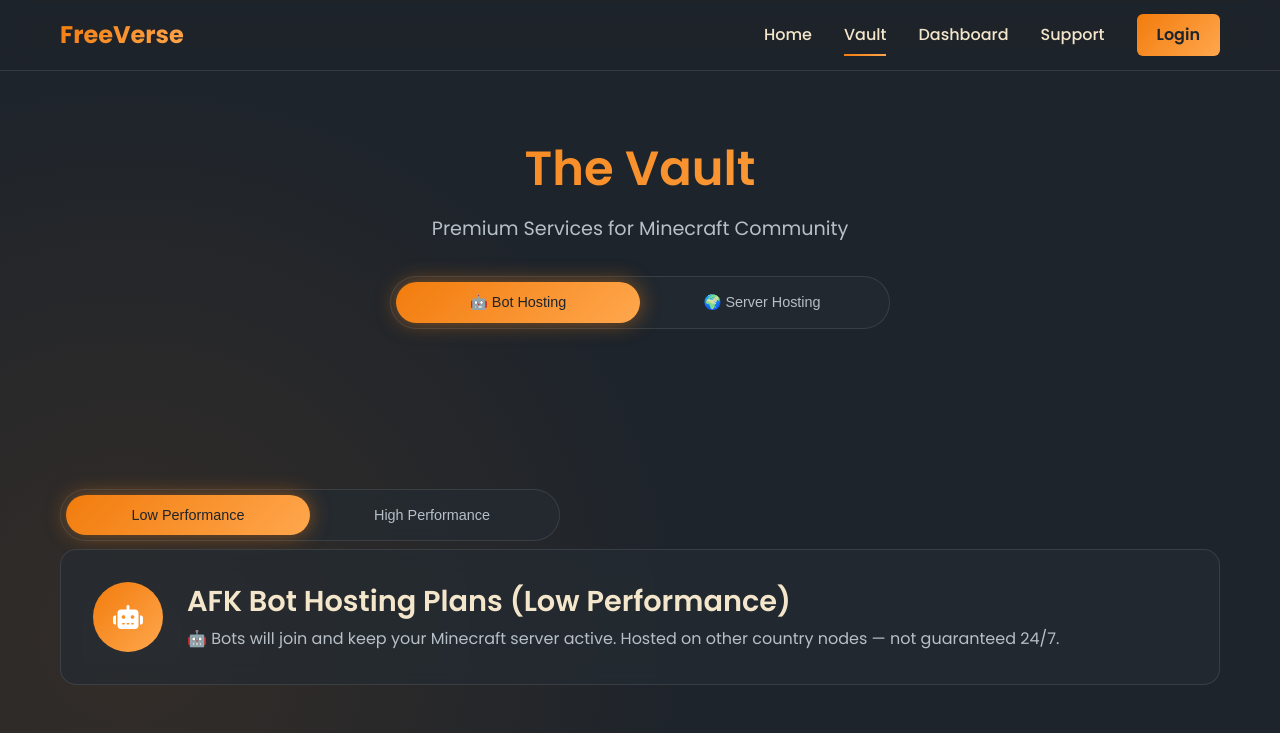
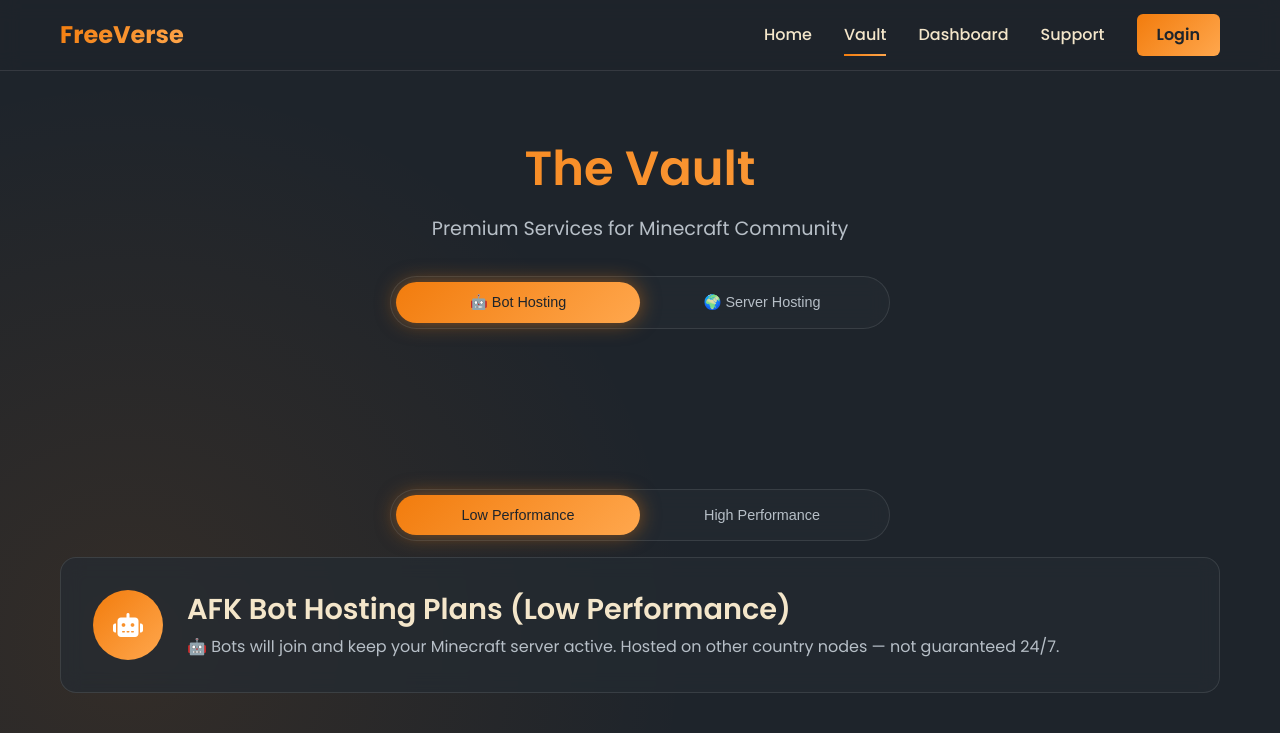
Before and after one commit to Ishant1546/freeverse-vault, a plain HTML site: page vault.html in a window 1280 px wide. Both pictures are taken after a click on the button "🤖 Bot Hosting". Shown: the top 733 px of the page. Drawn offline with Linux system fonts and the light colour scheme.

Commit message:
fixed css

```diff
--- a/css/pages/vault.css
+++ b/css/pages/vault.css
@@ -24,7 +24,7 @@
 .category-tabs {
     display: flex;
     justify-content: center;
-    margin: 0.5rem;
+    margin: 1rem 0 0.5rem 0;
     background: var(--glass);
     border: 1px solid var(--glass-border);
     border-radius: 50px;
@@ -57,13 +57,13 @@
 .performance-toggle {
     display: flex;
     justify-content: center;
-    margin-top: 0.5rem;
+    margin: 0.5rem 0 1rem 0;
     background: var(--glass);
     border: 1px solid var(--glass-border);
     border-radius: 50px;
     padding: 5px;
     max-width: 500px;
-    margin-bottom: 0.5rem;
+    margin: 0.5rem auto 1rem auto;
     backdrop-filter: blur(10px);
 }
 
```
